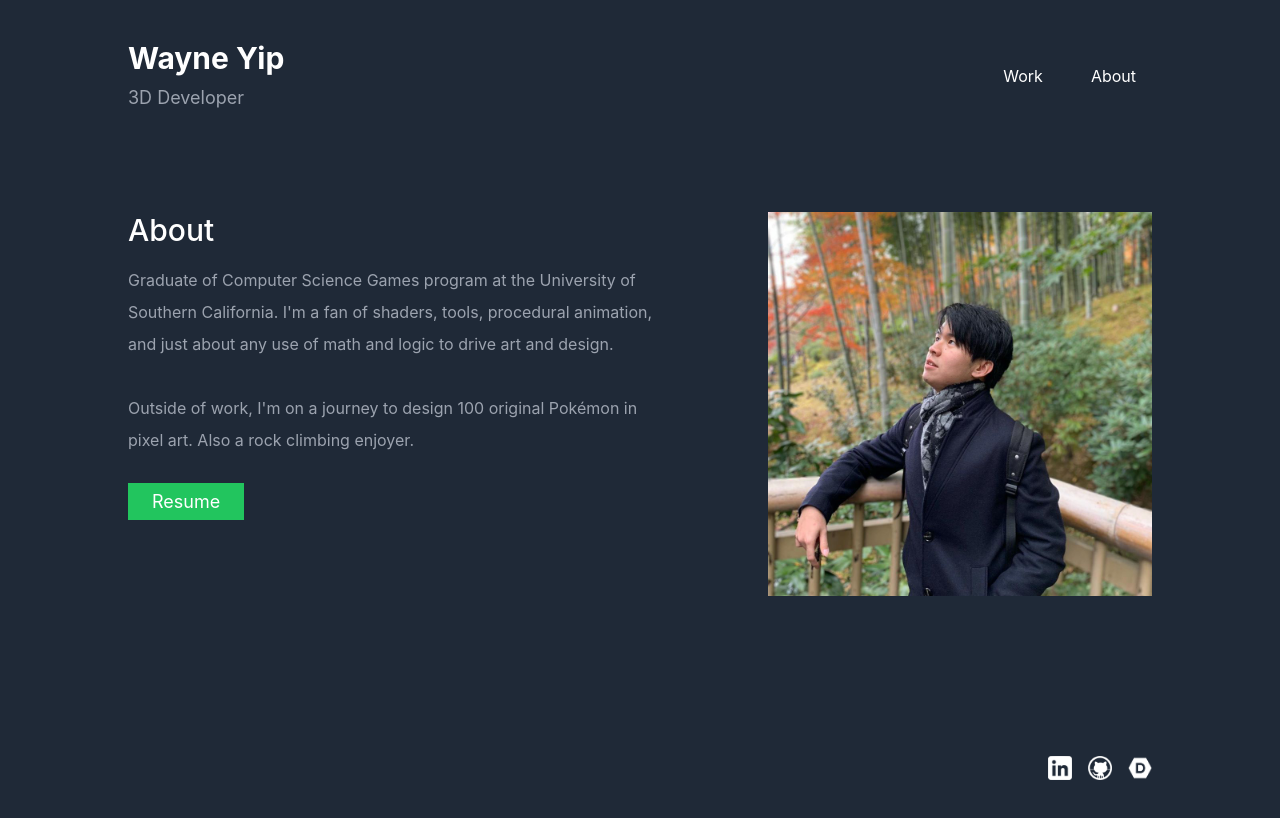
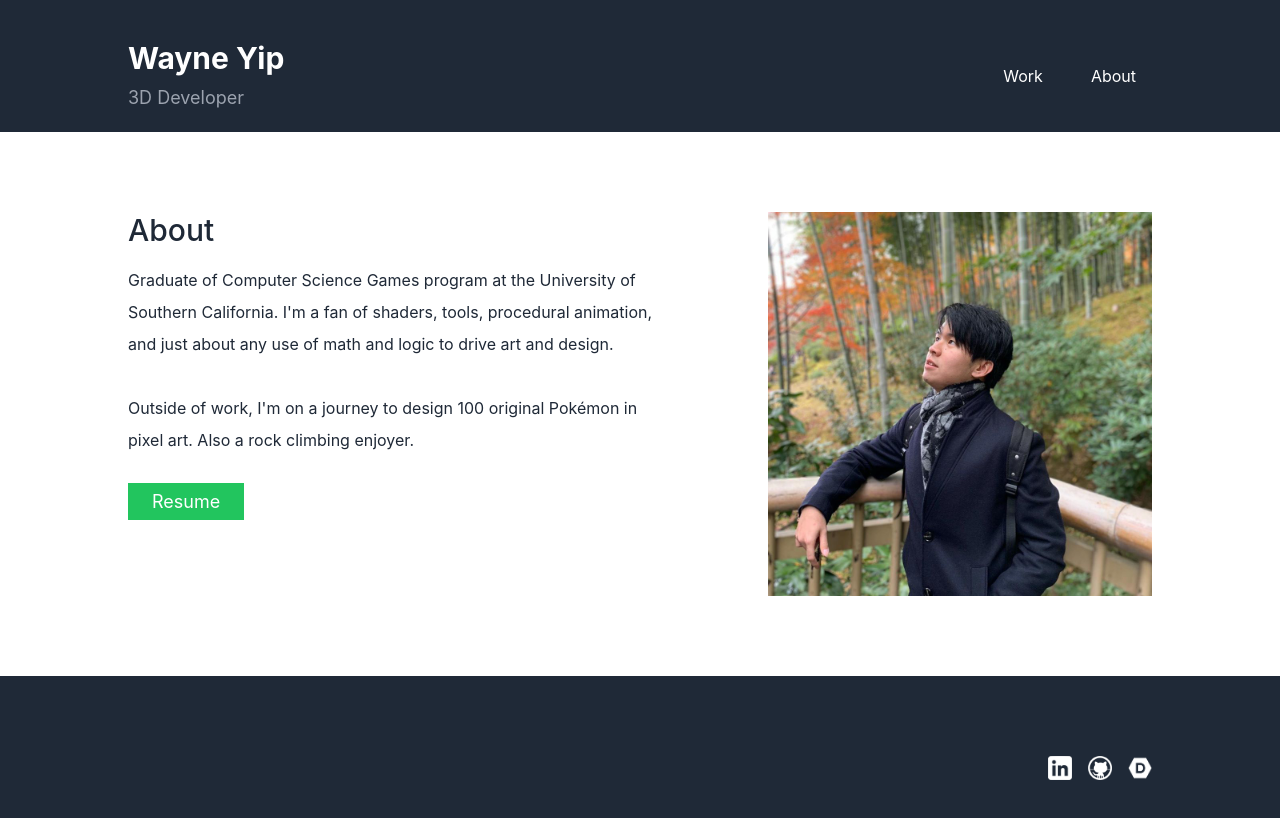
Before and after one commit to wayneyip/wayneyip.github.io, a React (Create React App) app: page /about in a window 1280 px wide. Shown: the top 818 px of the page. Built offline with nearby package versions, Linux system fonts and the light colour scheme.

Commit message:
Change color of About section from dark to white

```diff
--- a/src/components/About.js
+++ b/src/components/About.js
@@ -6,13 +6,13 @@ export default function About()
 	return (
 		<div>
 			<Navbar />
-				<div className="bg-gray-800">
+				<div className="bg-white">
 					<div className="container max-w-screen-lg mx-auto flex py-20 md:flex-row flex-col">
 			      <div className="lg:flex-grow md:w-1/2 lg:pr-24 md:pr-16 md:items-start md:text-left mb-16 md:mb-0 items-center text-center">
-			        <h1 className="mb-4 text-3xl title-font font-medium text-white">
+			        <h1 className="mb-4 text-3xl title-font font-medium text-gray-800">
 			          About
 			        </h1>
-			        <p className="mb-8 text-gray-400 leading-loose">
+			        <p className="mb-8 text-gray-800 leading-loose">
 			          Graduate of Computer Science Games program at the University of Southern California. I'm a fan of shaders, tools, procedural animation, and just about any use of math and logic to drive art and design.
 			          <br/>
 			          <br/>Outside of work, I'm on a journey to design 100 original Pokémon in pixel art. Also a rock climbing enjoyer.
```
